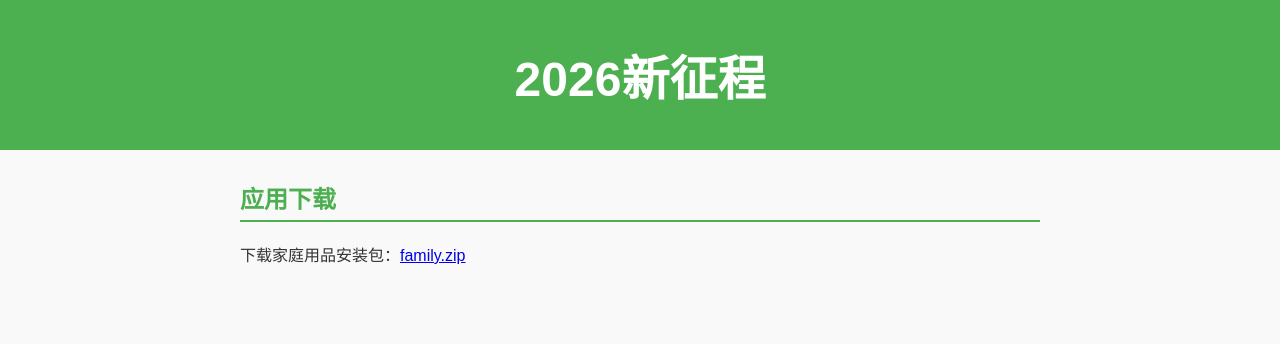
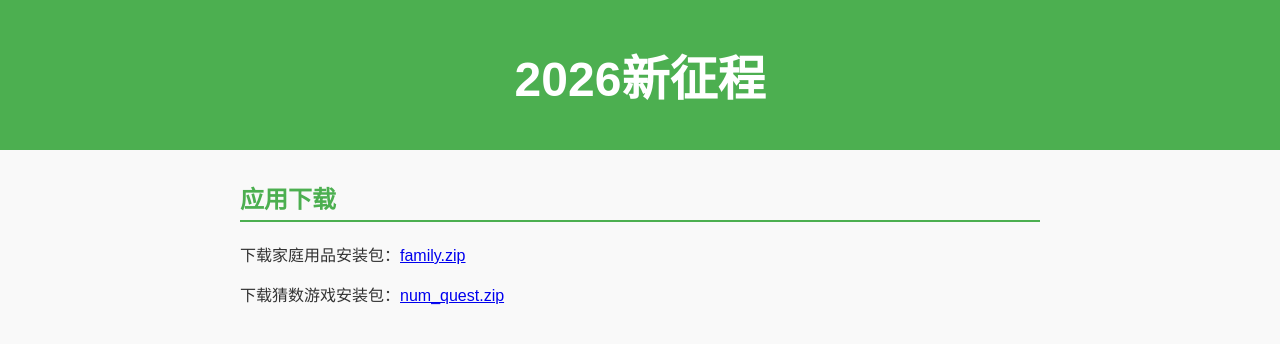
Before and after one commit to sunran1203/sunran1203.github.io, a plain HTML site: page index.html in a window 1280 px wide. Drawn offline with Linux system fonts and the light colour scheme.

Commit message:
add num_quest.zip

```diff
--- a/index.html
+++ b/index.html
@@ -81,6 +81,7 @@
   <section>
     <h2>应用下载</h2>
     <p>下载家庭用品安装包：<a href="family.zip" download>family.zip</a></p>
+    <p>下载猜数游戏安装包：<a href="num_quest.zip" download>num_quest.zip</a></p>
   </section>
 </main>
 
```
Also changed, not shown: 1 other file.
